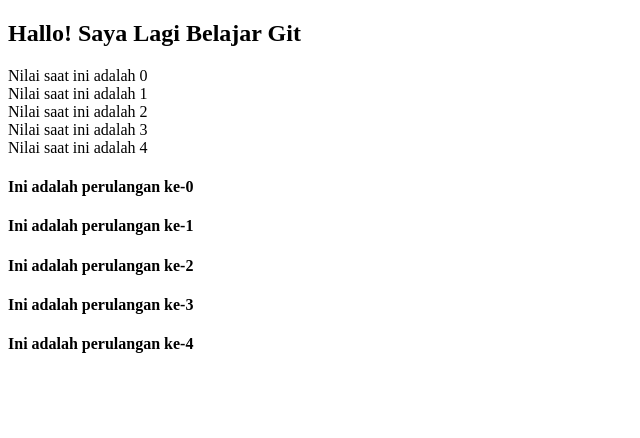
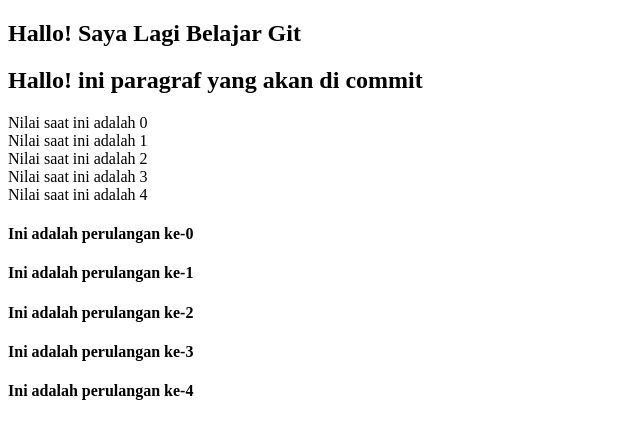
Before and after one commit to AHMADDWI007/Belajar-git, a plain HTML site: page index.html in a window 1280 px wide. Shown: the whole page, without its empty margins (0-640 px from the left). Drawn offline with Linux system fonts and the light colour scheme.

Commit message:
Paragraf Commit

```diff
--- a/index.html
+++ b/index.html
@@ -10,6 +10,7 @@
 
 <body>
     <h2>Hallo! Saya Lagi Belajar Git</h2>
+    <h2>Hallo! ini paragraf yang akan di commit</h2>
     <div id="data"></div>
     <script>
         //alert('Hello World');
```
